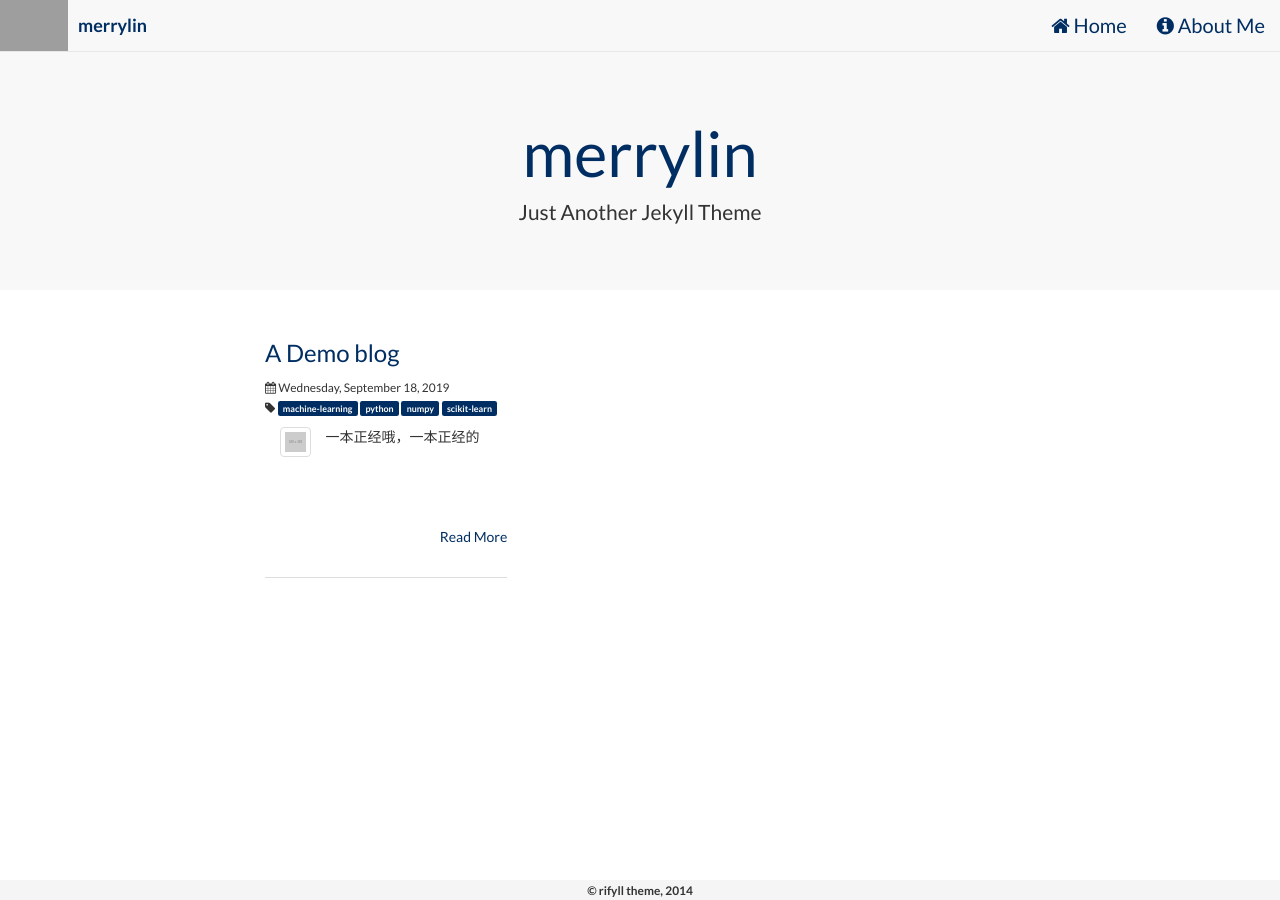
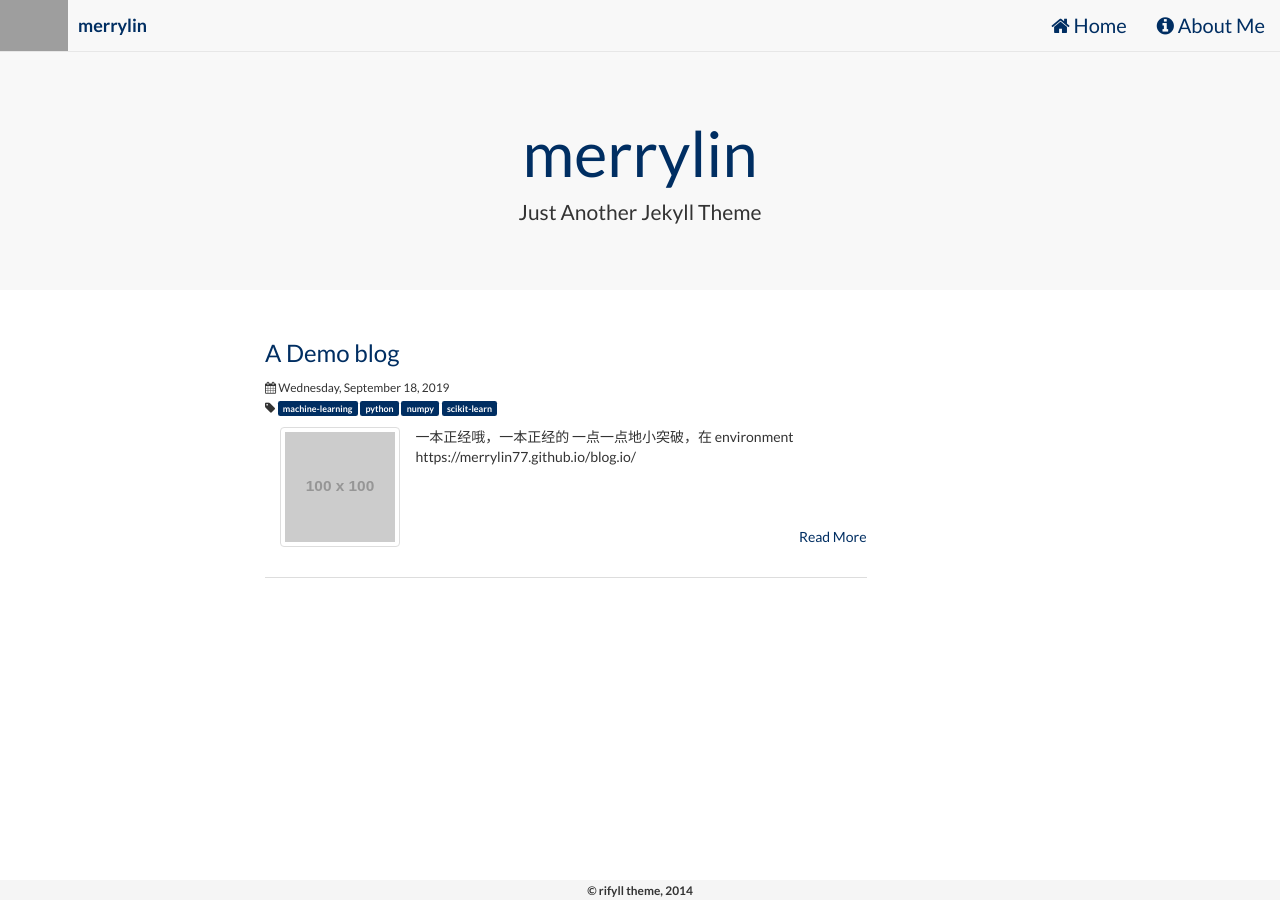
Before and after one commit to itsrifat/rifyll, a Jekyll site: the page built from index.html, in a window 1280 px wide. Built offline with Jekyll 4.4.1, drawn with Linux system fonts in a browser that asks for light colours; nearby versions of some CDN libraries; grey boxes are pictures that could not be loaded.

Commit message:
Update 2014-12-30-a-demo-blog.md
hihi

```diff
--- a/_posts/2014-12-30-a-demo-blog.md
+++ b/_posts/2014-12-30-a-demo-blog.md
@@ -8,7 +8,8 @@ published: true
 ---
 
 一本正经哦，一本正经的
-
+一点一点地小突破，在  environment
+https://merrylin77.github.io/blog.io/
 <!--more-->
 
 more一本正经
```
